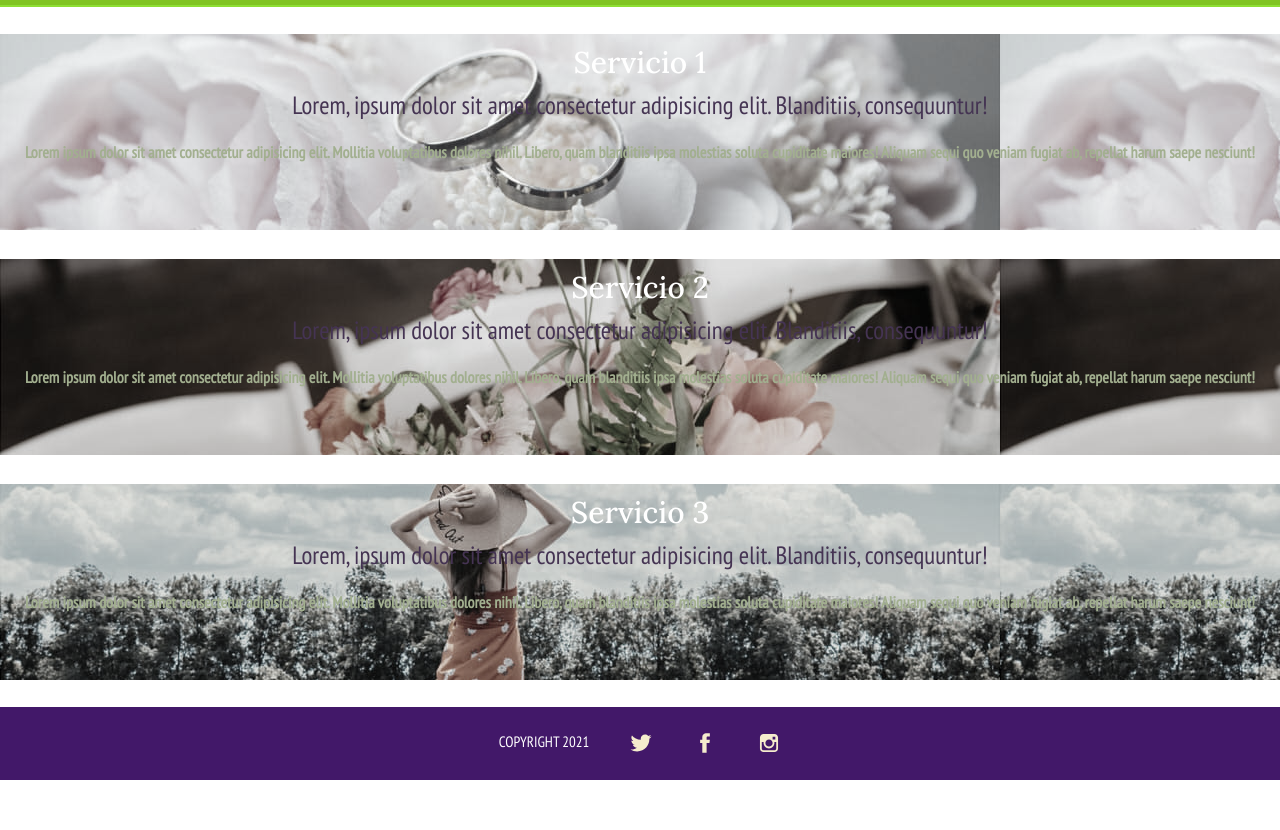
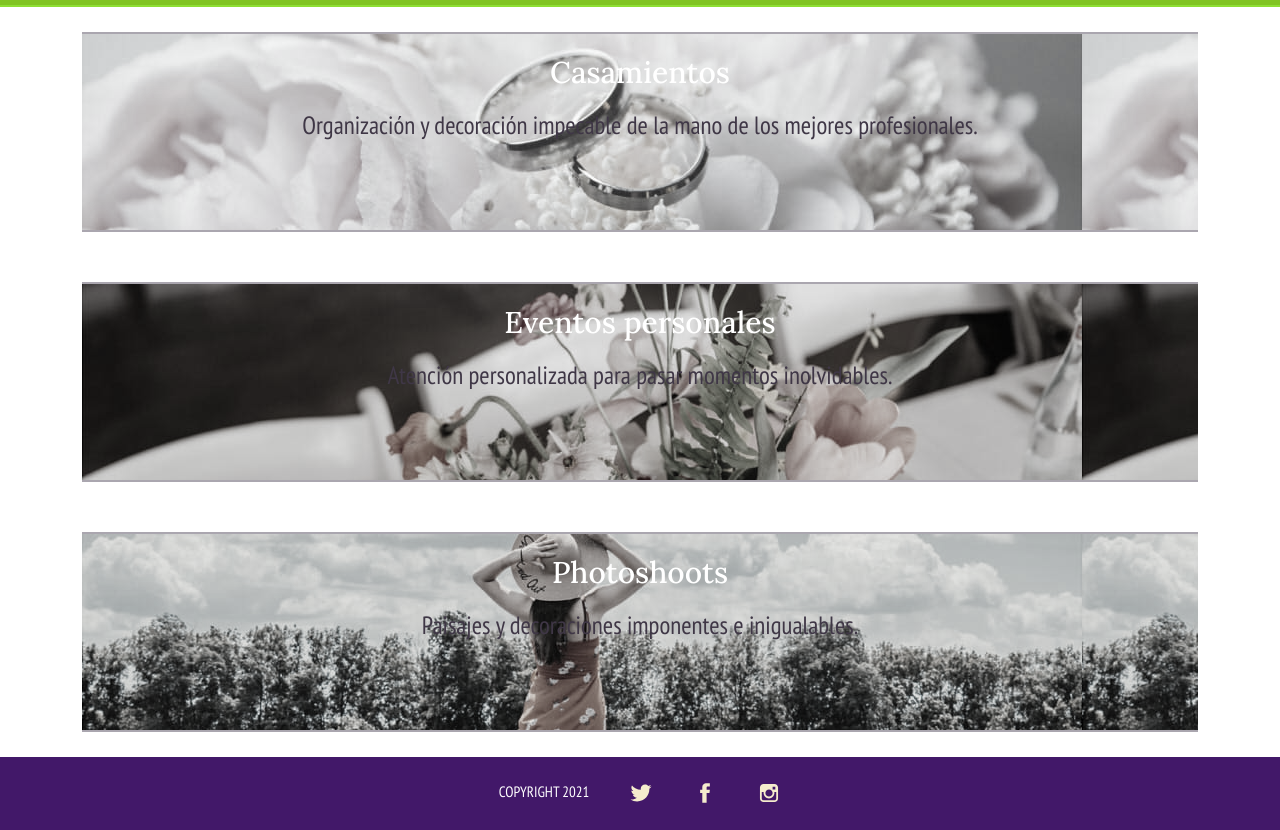
Before and after one commit to camila-camano/desarrollo-web, a website: page pages/servicios.html in a window 1280 px wide. Shown: the part 105-935 px from the top of the page. Before the commit the page ends 885 px from the top, so only its background shows below. Drawn offline with nearby package versions, Linux system fonts and the light colour scheme; a web font is replaced by a local one.

Commit message:
servicios bien

```diff
--- a/pages/servicios.html
+++ b/pages/servicios.html
@@ -86,66 +86,77 @@
     </header>
 
     <main>
+      <div class="container">
         <div class="row">
           <div class="col">
             <!----servicio 1----->
             <div class="servicio__1">
-            <h2 class="servicio__titulo animate__animated animate__fadeInDown">
-              Servicio 1
+              <h2
+                class="servicio__titulo animate__animated animate__fadeInDown"
+              >
+                Casamientos
               </h2>
               <h3
-              class="servicio__subtitulo animate__animated animate__fadeInDown"
+                class="
+                  servicio__subtitulo
+                  animate__animated animate__fadeInDown
+                "
               >
-              Lorem, ipsum dolor sit amet consectetur adipisicing elit.
-              Blanditiis, consequuntur!
+                Organización y decoración impecable de la mano de los mejores profesionales.
               </h3>
-            <p class="servicio__texto animate__animated animate__fadeInDown">
-              Lorem ipsum dolor sit amet consectetur adipisicing elit. Mollitia
-              voluptatibus dolores nihil. Libero, quam blanditiis ipsa molestias
-              soluta cupiditate maiores! Aliquam sequi quo veniam fugiat ab,
-              repellat harum saepe nesciunt!
-            </p>
             </div>
-
+          </div>
+        </div>
+            <div class="row">
+              <div class="col">
                 <!----servicio 2----->
                 <div class="servicio__2">
-            <h2 class="servicio__titulo animate__animated animate__fadeInDown">
-              Servicio 2
+                  <h2
+                    class="
+                      servicio__titulo
+                      animate__animated animate__fadeInDown
+                    "
+                  >
+                    Eventos personales
                   </h2>
                   <h3
-              class="servicio__subtitulo animate__animated animate__fadeInDown"
+                    class="
+                      servicio__subtitulo
+                      animate__animated animate__fadeInDown
+                    "
                   >
-              Lorem, ipsum dolor sit amet consectetur adipisicing elit.
-              Blanditiis, consequuntur!
+                    Atención personalizada para pasar momentos inolvidables.
                   </h3>
-            <p class="servicio__texto animate__animated animate__fadeInDown">
-              Lorem ipsum dolor sit amet consectetur adipisicing elit. Mollitia
-              voluptatibus dolores nihil. Libero, quam blanditiis ipsa molestias
-              soluta cupiditate maiores! Aliquam sequi quo veniam fugiat ab,
-              repellat harum saepe nesciunt!
-            </p>
+                </div>
+              </div>
             </div>
 
             <!----servicio 3----->
+            <div class="row">
+              <div class="col">
                 <div class="servicio__3">
-            <h2 class="servicio__titulo animate__animated animate__fadeInDown">
-              Servicio 3
+                  <h2
+                    class="
+                      servicio__titulo
+                      animate__animated animate__fadeInDown
+                    "
+                  >
+                    Photoshoots
                   </h2>
                   <h3
-              class="servicio__subtitulo animate__animated animate__fadeInDown"
+                    class="
+                      servicio__subtitulo
+                      animate__animated animate__fadeInDown
+                    "
                   >
-              Lorem, ipsum dolor sit amet consectetur adipisicing elit.
-              Blanditiis, consequuntur!
+                    Paisajes y decoraciones imponentes e inigualables.
                   </h3>
-            <p class="servicio__texto">
-              Lorem ipsum dolor sit amet consectetur adipisicing elit. Mollitia
-              voluptatibus dolores nihil. Libero, quam blanditiis ipsa molestias
-              soluta cupiditate maiores! Aliquam sequi quo veniam fugiat ab,
-              repellat harum saepe nesciunt!
-            </p>
                 </div>
               </div>
             </div>
+          </div>
+        </div>
+
     </main>
 
     <footer>
--- a/scss/_servicios.scss
+++ b/scss/_servicios.scss
@@ -1,10 +1,10 @@
 @mixin servicio {
-  border-top: white 2px solid;
-  border-bottom: white 2px solid;
+  border-top: $violeta1 2px solid;
+  border-bottom: $violeta1 2px solid;
   margin-top: 25px;
   margin-bottom: 25px;
   background-image: url(../img/servicio1.jpg);
-  filter: saturate(0.2);
+  filter: saturate(0.1);
   width: 100%;
 
   height: 200px;
@@ -16,33 +16,21 @@
   .servicio__subtitulo {
     @include subtitulo__servicio();
   }
-  .servicio__texto {
-    @include texto__servicio();
-  }
 }
 
 @mixin titulo__servicio {
   font-size: 30px;
   color: $blanco;
   text-align: center;
-  margin: 10px;
+  margin: 20px;
 }
 
 @mixin subtitulo__servicio {
   font-size: 25px;
   color: $violeta2;
   text-align: center;
-  margin: 10px;
+  margin: 20px;
   font-family: $font1;
-}
-
-@mixin texto__servicio {
-  margin: 10px;
-  padding: 10px;
-  text-align: center;
-  color: $verde3;
-  font-family: $font1;
-  font-weight: bold;
 }
 
 .servicio__1 {
```
Also changed, not shown: css/style.css, img/next.png (added), 1 other file. Lines whose indentation alone changed are shown as unchanged.
